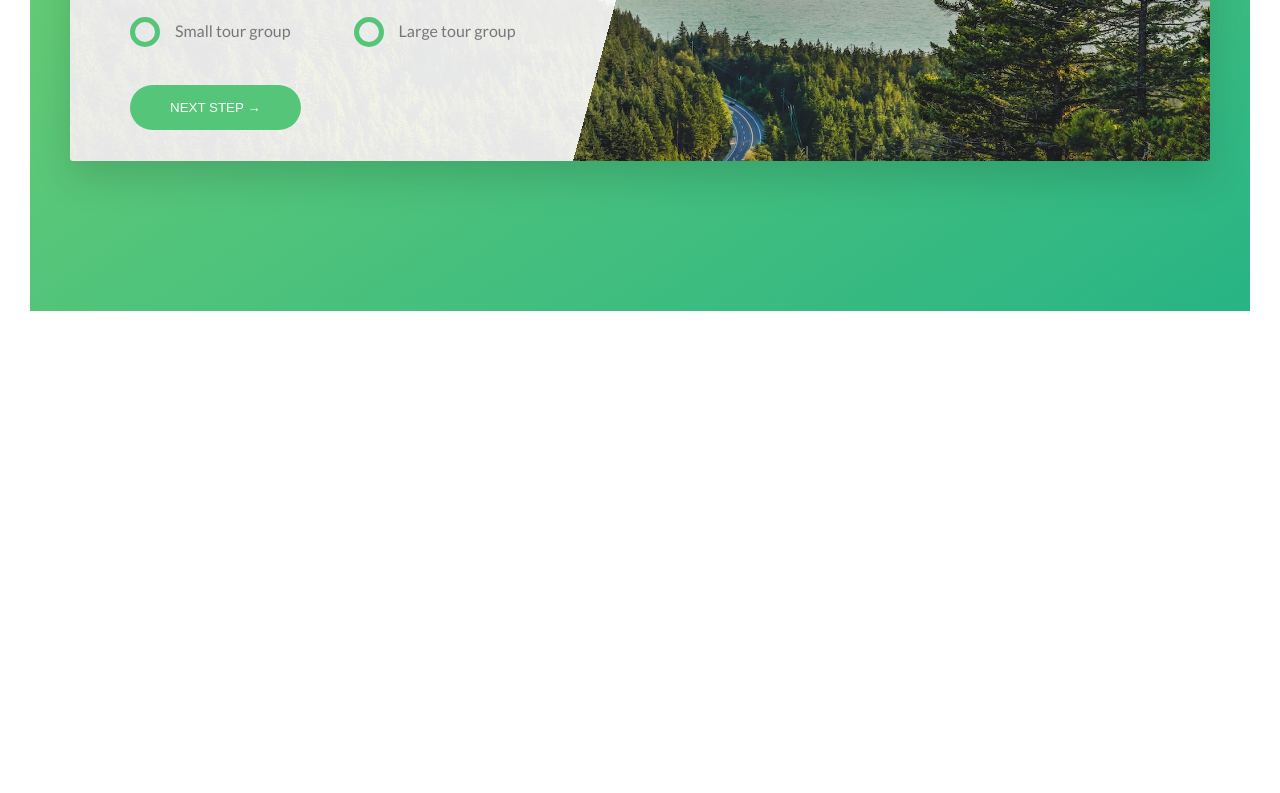
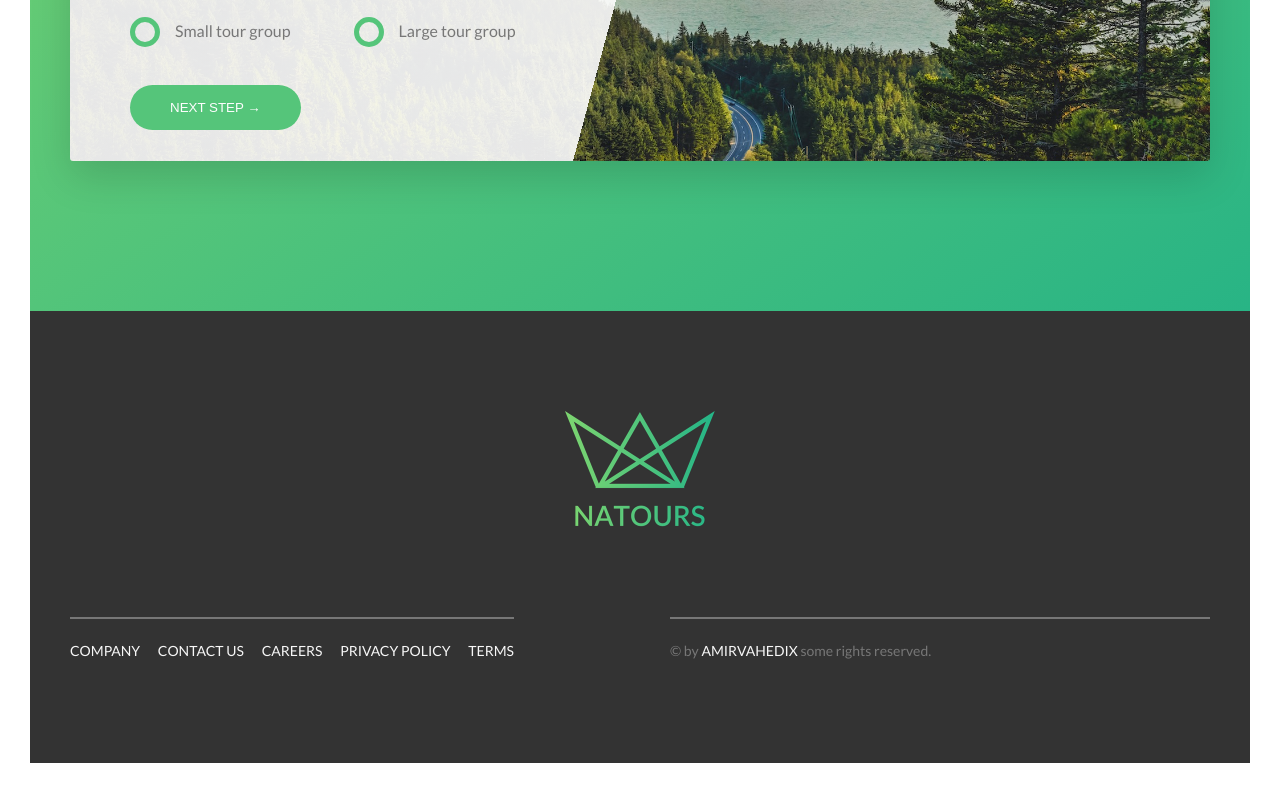
Before and after one commit to AmirVahedix/Natours, a website: page index.html in a window 1280 px wide. Shown: the part 4785-5578 px from the top of the page. Before the commit the page ends 5126 px from the top, so only its background shows below. Drawn offline with Linux system fonts and the light colour scheme.

Commit message:
Build footer section

```diff
--- a/index.html
+++ b/index.html
@@ -278,6 +278,7 @@
 
         </section>
 
+        <!-- Booking section -->
         <section class="section-book">
             <div class="row">
                 <div class="book">
@@ -331,6 +332,33 @@
         </section>
     </main>
 
+    <footer class="footer">
+
+        <div class="footer__logo-box">
+            <img src="img/logo-green-2x.png" alt="Full logo" class="footer__logo">
+        </div>
+
+        <div class="row">
+            <div class="col-1-of-2">
+                <div class="footer__navigation">
+                    <ul class="footer__list">
+                        <li class="footer__item"><a href="#" class="footer__link">Company</a></li>
+                        <li class="footer__item"><a href="#" class="footer__link">Contact us</a></li>
+                        <li class="footer__item"><a href="#" class="footer__link">Careers</a></li>
+                        <li class="footer__item"><a href="#" class="footer__link">Privacy policy</a></li>
+                        <li class="footer__item"><a href="#" class="footer__link">Terms</a></li>
+                    </ul>
+                </div>
+            </div>
+            <div class="col-1-of-2">
+                <p class="footer__copyright">
+                    &copy; by <a href="#" class="footer__link">AmirVahedix</a> some rights reserved.
+                </p>
+            </div>
+        </div>
+
+    </footer>
+
 </body>
 
 </html>
--- a/sass/abstracts/_variables.scss
+++ b/sass/abstracts/_variables.scss
@@ -13,6 +13,7 @@ $color-tertiary-dark: #5643fa;
 
 $color-grey-dark: #777;
 $color-grey-dark-2: #999;
+$color-grey-dark-3: #333;
 
 $color-grey-light-1: #f7f7f7;
 $color-grey-light-2: #eee;
--- /dev/null
+++ b/sass/layout/_footer.scss
@@ -0,0 +1,62 @@
+.footer {
+    background-color: $color-grey-dark-3;
+    padding: 10rem 0;
+    font-size: 1.4rem;
+
+    &__logo-box {
+        text-align: center;
+        margin-bottom: 8rem;
+    }
+
+    &__logo {
+        width: 15rem;
+        height: auto;
+    }
+
+    &__navigation {
+        border-top: 2px solid $color-grey-dark;
+        padding-top: 2rem;
+        display: inline-block;
+    }
+
+    &__list {
+        list-style: none;
+
+    }
+
+    &__item {
+        display: inline-block;
+
+        &:not(:last-child) {
+            margin-right: 1.5rem;
+        }
+
+    }
+
+    &__link {
+
+        &:link,
+        &:visited {
+            color: $color-grey-light-1;
+            background-color: $color-grey-dark-3;
+            text-decoration: none;
+            text-transform: uppercase;
+            display: inline-block;
+            transition: all .2s;
+        }
+
+        &:hover,
+        &:active {
+            color: $color-primary;
+            box-shadow: 0 1rem 2rem rgba($color-black, .4);
+            transform: rotate(5deg) scale(1.3);
+        }
+
+    }
+
+    &__copyright {
+        border-top: 2px solid $color-grey-dark;
+        padding-top: 2rem;
+    }
+
+}
--- a/sass/main.scss
+++ b/sass/main.scss
@@ -17,5 +17,6 @@
 
 @import "layout/grid";
 @import "layout/header";
+@import "layout/footer";
 
 @import "pages/home";
```
Also changed, not shown: css/style.css, 1 other file.
